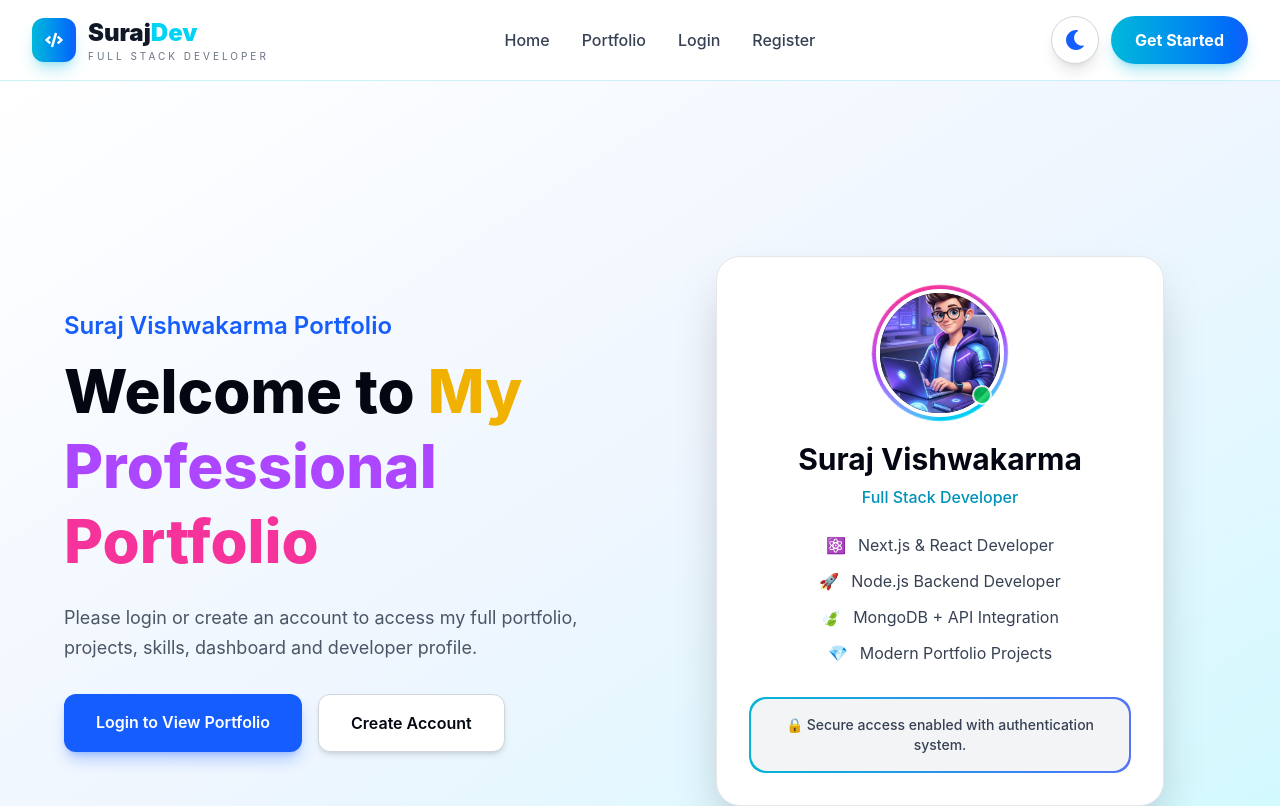
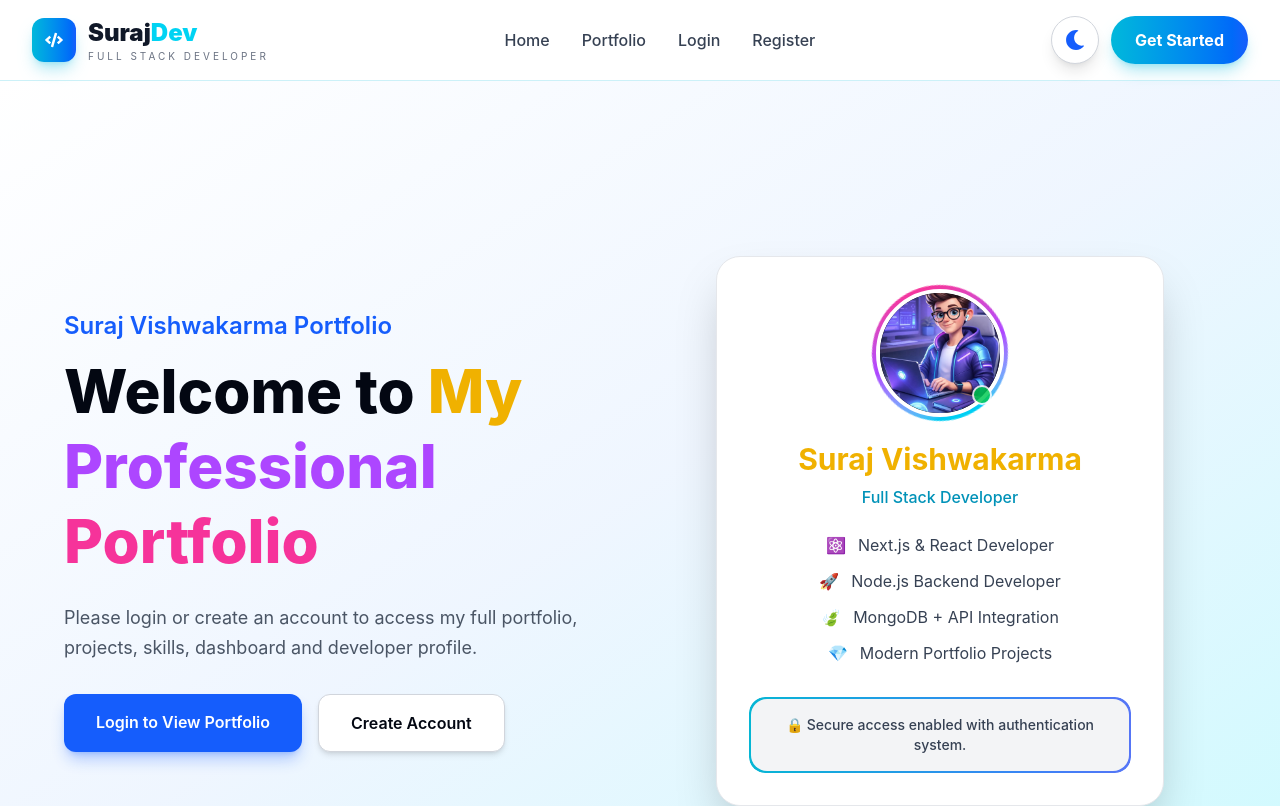
Before and after one commit to Vishwakarmasuraj333/Auth-Project, a Next.js app in the folder frontend/: page / in a window 1280 px wide. Shown: the top 806 px of the page. Built offline with nearby package versions, Linux system fonts and the light colour scheme.

Commit message:
Change heading color from gray to yellow

```diff
--- a/frontend/app/page.tsx
+++ b/frontend/app/page.tsx
@@ -54,7 +54,7 @@ export default function HomePage() {
             <div className="absolute bottom-3 right-3 h-5 w-5 animate-pulse rounded-full border-2 border-white bg-green-500" />
           </div>
 
-          <h2 className="mb-2 text-center text-2xl font-bold text-gray-950 sm:text-3xl dark:text-white">
+          <h2 className="mb-2 text-center text-2xl font-bold text-yellow-500 sm:text-3xl dark:text-white">
             Suraj Vishwakarma
           </h2>
 
```
